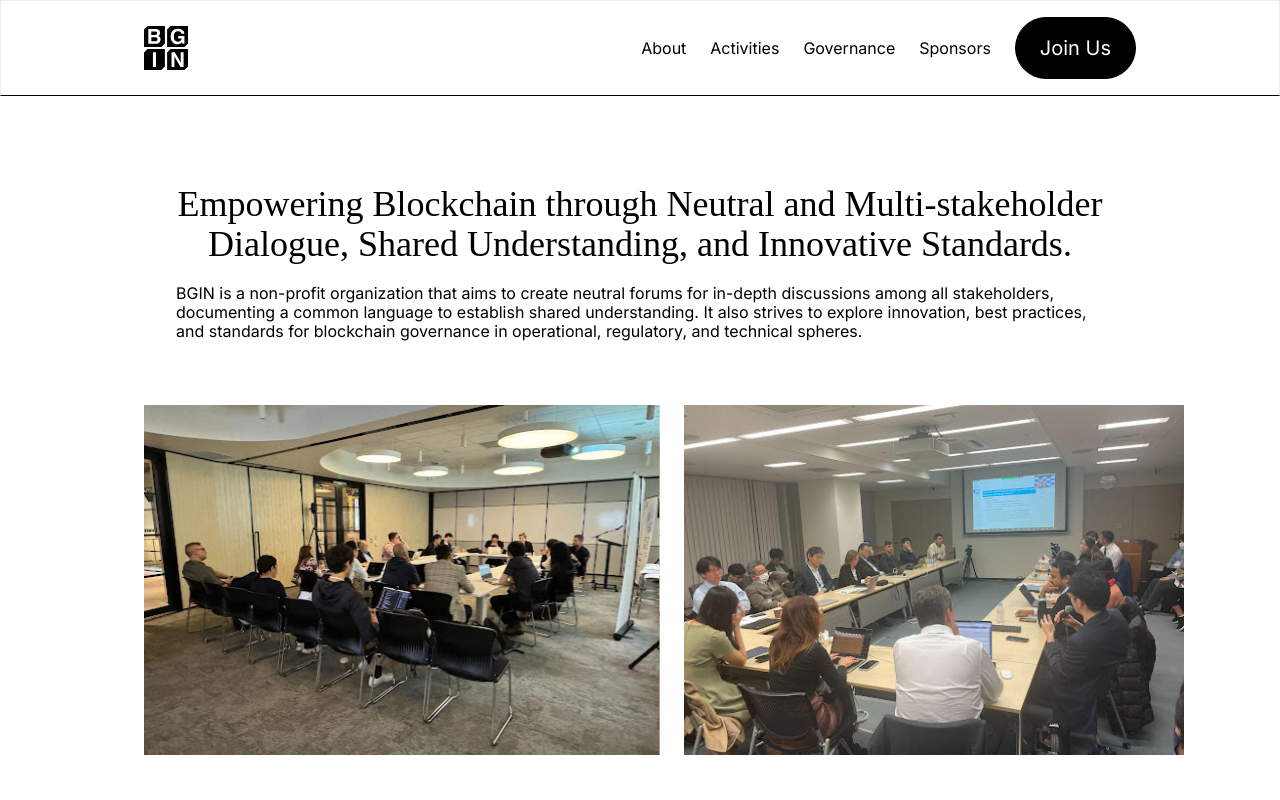
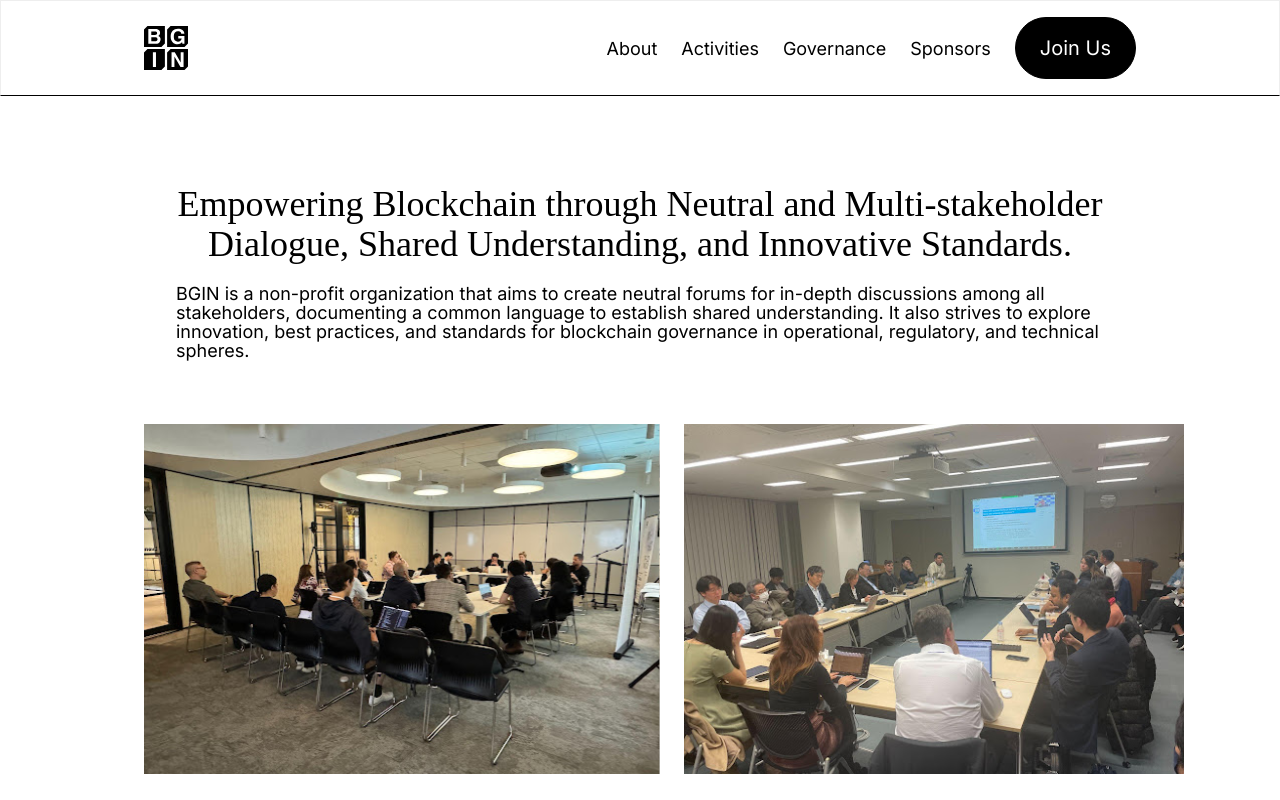
Before and after one commit to bgin-global/bgin-homepage, a Next.js app: page /about in a window 1280 px wide. Shown: the top 800 px of the page. Built offline with nearby package versions, Linux system fonts and the light colour scheme.

Commit message:
base font size

```diff
--- a/app/about/Timeline.tsx
+++ b/app/about/Timeline.tsx
@@ -30,9 +30,8 @@ const TimelineItem = ({
           className={`flex shrink-0 self-start ${bgColor} rounded-full h-[60px] w-[60px] z-10`}
         />
         <div
-          className={`grow pt-4 ${
-            highlightImageSrc ? "pb-0" : "pb-7"
-          } ${bgColor} w-fit max-md:max-w-full`}
+          className={`grow pt-4 ${highlightImageSrc ? "pb-0" : "pb-7"
+            } ${bgColor} w-fit max-md:max-w-full`}
         >
           <div className={`${CUSTOM_STYLES.SUBTITLE} ${textColor} px-7`}>
             {date}, {title}
@@ -80,7 +79,7 @@ const Timeline = () => {
       <div className="flex gap-4 lg:gap-10 w-full max-md:max-w-full">
         <div className={`flex shrink-0 self-start h-[60px] w-[60px]`} />
         <div className={`grow px-7 py-7 bg-[#F0F4FE] w-fit max-md:max-w-full`}>
-          <p className="text-base leading-5 text-black max-md:max-w-full mb-8">
+          <p className="text-lg leading-5 text-black max-md:max-w-full mb-8">
             Since its foundation, BGIN has provided forums for multi-stakeholder
             discussions across various regions of the world, fostering a shared
             understanding and documenting consensus on numerous important
--- a/app/events/20240303-block10/jp/page.tsx
+++ b/app/events/20240303-block10/jp/page.tsx
@@ -37,12 +37,12 @@ export default async function Page() {
         </div>
         <Link
           href="/events/20240303-block10"
-          className=" bg-black flex justify-center items-center gap-2 px-6 py-4 rounded-full text-base font-semibold text-white font-Inter h-12 overflow-hidden"
+          className=" bg-black flex justify-center items-center gap-2 px-6 py-4 rounded-full text-lg font-semibold text-white font-Inter h-12 overflow-hidden"
         >
           <div>ENG</div>
         </Link>
 
-        <div className="text-sm leading-[17px] font-Inter font-semibold">
+        <div className="text-base leading-[17px] font-Inter font-semibold">
           <div>
             {event?.date}
             {event?.date_until ? ` 〜 ${event?.date_until}` : ""}
@@ -60,8 +60,8 @@ export default async function Page() {
           }}
         />
         {event &&
-        Date.parse(event.date_until || event.date) >= Date.now() &&
-        event.register_link ? (
+          Date.parse(event.date_until || event.date) >= Date.now() &&
+          event.register_link ? (
           <Button
             link={event.register_link}
             text="Register Now"
--- a/app/events/20240303-block10/page.tsx
+++ b/app/events/20240303-block10/page.tsx
@@ -38,12 +38,12 @@ export default async function Page() {
         </div>
         <Link
           href="/events/20240303-block10/jp"
-          className=" bg-black flex justify-center items-center gap-2 px-6 py-4 rounded-full text-base font-semibold text-white font-Inter h-12 overflow-hidden"
+          className=" bg-black flex justify-center items-center gap-2 px-6 py-4 rounded-full text-lg font-semibold text-white font-Inter h-12 overflow-hidden"
         >
           <div>日本語</div>
         </Link>
 
-        <div className="text-sm leading-[17px] font-Inter font-semibold">
+        <div className="text-lg leading-[17px] font-Inter font-semibold">
           <div>
             {event?.date}
             {event?.date_until ? ` 〜 ${event?.date_until}` : ""}
@@ -61,8 +61,8 @@ export default async function Page() {
           }}
         />
         {event &&
-        Date.parse(event.date_until || event.date) >= Date.now() &&
-        event.register_link ? (
+          Date.parse(event.date_until || event.date) >= Date.now() &&
+          event.register_link ? (
           <Button
             link={event.register_link}
             text="Register Now"
--- a/app/events/[slug]/page.tsx
+++ b/app/events/[slug]/page.tsx
@@ -27,7 +27,7 @@ export default async function EventPage({
         <div className="text-4xl lg:text-6xl leading-60px lg:leading-[77px] font-medium font-FamiljenGrotesk lg:pt-12 py-4">
           {event?.title}
         </div>
-        <div className="text-sm leading-[17px] font-Inter font-semibold">
+        <div className="text-lg leading-[17px] font-Inter font-semibold">
           <div>
             {event?.date}
             {event?.date_until ? ` 〜 ${event?.date_until}` : ""}
@@ -37,7 +37,7 @@ export default async function EventPage({
         {event?.jp_url ? (
           <div>
             <Link
-              className="text-sm leading-[17px] font-Inter font-semibold"
+              className="text-lg leading-[17px] font-Inter font-semibold"
               href={event?.jp_url}
             >
               {event.lang == "ENG" ? "日本語" : "English"}
@@ -58,8 +58,8 @@ export default async function EventPage({
           }}
         />
         {event &&
-        Date.parse(event.date_until || event.date) >= Date.now() &&
-        event.register_link ? (
+          Date.parse(event.date_until || event.date) >= Date.now() &&
+          event.register_link ? (
           <Button
             link={event.register_link}
             text="Register Now"
--- a/components/Footer.tsx
+++ b/components/Footer.tsx
@@ -11,7 +11,7 @@ export default function Footer() {
             <div className="text-xl font-medium font-FamiljenGrotesk">
               Contact Info
             </div>
-            <div className="flex-col flex items-start gap-6 text-base leading-[19px] font-Inter">
+            <div className="flex-col flex items-start gap-6 text-lg leading-[19px] font-Inter">
               <div className="flex-col flex items-start gap-6">
                 <div className="flex items-start gap-2">
                   <svg
--- a/components/Header.tsx
+++ b/components/Header.tsx
@@ -9,9 +9,8 @@ function Header() {
   const [isOpen, setIsOpen] = useState(false);
   return (
     <div
-      className={`${
-        isOpen ? "" : "border border-b-black"
-      } static w-screen bg-white`}
+      className={`${isOpen ? "" : "border border-b-black"
+        } static w-screen bg-white`}
     >
       <div className="flex justify-between items-center p-4 max-w-5xl m-auto">
         <Link href="/">
@@ -98,20 +97,20 @@ function Header() {
 
         <div className="hidden lg:flex justify-center items-center gap-6 bgin-button">
           <Link href="/about">
-            <div className="text-base leading-[19px] text-black">About</div>
+            <div className="text-lg leading-[19px] text-black">About</div>
           </Link>
           <Link href="/activities">
-            <div className="text-base leading-[19px] text-black">
+            <div className="text-lg leading-[19px] text-black">
               Activities
             </div>
           </Link>
           <Link href="/gov">
-            <div className="text-base leading-[19px] text-black">
+            <div className="text-lg leading-[19px] text-black">
               Governance
             </div>
           </Link>
           <Link href="/sponsors">
-            <div className="text-base leading-[19px] text-black">Sponsors</div>
+            <div className="text-lg leading-[19px] text-black">Sponsors</div>
           </Link>
           <div>
             <Button
@@ -125,9 +124,8 @@ function Header() {
       </div>
 
       <div
-        className={`${
-          isOpen ? "" : "hidden"
-        } lg:hidden flex-1 flex-col w-full h-screen flex items-end gap-2 bg-sub`}
+        className={`${isOpen ? "" : "hidden"
+          } lg:hidden flex-1 flex-col w-full h-screen flex items-end gap-2 bg-sub`}
         id="navbar"
       >
         <PlainButton link="/about" text="About" />
--- a/components/ItemBlock.tsx
+++ b/components/ItemBlock.tsx
@@ -41,7 +41,7 @@ export default function ItemBlock({
             <div className="flex-col flex items-start gap-2">
               <div className={CUSTOM_STYLES.SUBTITLE}>{title}</div>
             </div>
-            <div className="flex-col flex items-start gap-1 text-sm leading-[17px] font-Inter">
+            <div className="flex-col flex items-start gap-1 text-base leading-[17px] font-Inter">
               <div>{description}</div>
             </div>
           </div>
--- a/components/ItemCard.tsx
+++ b/components/ItemCard.tsx
@@ -58,9 +58,8 @@ export default function ItemCard({
 }: Props) {
   return (
     <div
-      className={`${backgroundColor(colorPattern)} ${
-        height ?? "h-[420px]"
-      } w-full flex flex-col justify-between items-start gap-4 px-4 pt-4 pb-6 rounded-3xl bgin-button`}
+      className={`${backgroundColor(colorPattern)} ${height ?? "h-[420px]"
+        } w-full flex flex-col justify-between items-start gap-4 px-4 pt-4 pb-6 rounded-3xl bgin-button`}
     >
       <div>
         <div className="flex-col w-full flex items-start gap-6 h-fit">
@@ -83,7 +82,7 @@ export default function ItemCard({
               )}
             </div>
 
-            <div className="flex-col flex items-start gap-1 text-sm leading-[17px] font-Inter">
+            <div className="flex-col flex items-start gap-1 text-base leading-[17px] font-Inter">
               {description}
             </div>
           </div>
--- a/components/ItemEvent.tsx
+++ b/components/ItemEvent.tsx
@@ -28,10 +28,10 @@ export default function ItemEvent(props: Props) {
         </div>
         <div className="w-full flex-col flex items-start gap-6 bgin-button">
           <div className="w-full flex-col flex items-start gap-2 text-black">
-            <div className="text-sm leading-[17px] font-Inter pb-4">
+            <div className="text-base leading-[17px] font-Inter pb-4">
               {props.event.description}
             </div>
-            <div className="flex-col flex items-start gap-1 text-sm leading-[17px] font-Inter font-semibold">
+            <div className="flex-col flex items-start gap-1 text-base leading-[17px] font-Inter font-semibold">
               <div>Location: {props.event.location}</div>
               <div>
                 Date: {props.event.date}
--- a/styles/custom.ts
+++ b/styles/custom.ts
@@ -20,5 +20,5 @@ export const CUSTOM_STYLES = {
     LEFT_SEMIBOLD: "text-4xl leading-[50px] font-semibold font-FamiljenGrotesk",
   },
   SUBTITLE: "text-2xl leading-[35px] font-medium font-FamiljenGrotesk",
-  DESCRIPTION: "text-base leading-[19px] font-Inter",
+  DESCRIPTION: "text-lg leading-[19px] font-Inter",
 };
```
Also changed, not shown: components/ItemWG.tsx (+7 -8 lines).
